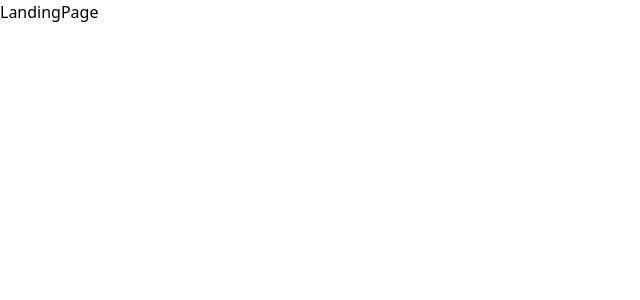
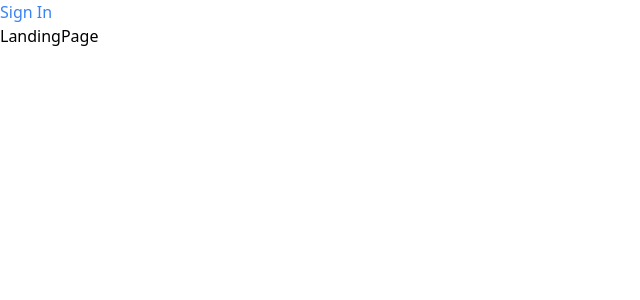
Before and after one commit to anmoljhamb/bharat-beyond-boxes, a React (Vite) app in the folder client/: page / in a window 1280 px wide. Shown: the top 300 px of the page, without its empty margins (0-640 px from the left). Built offline with nearby package versions, Linux system fonts and the light colour scheme.

Commit message:
refactor to remove the useContext(AuthContext)! line to replace it with useAuth

```diff
--- a/client/src/App.tsx
+++ b/client/src/App.tsx
@@ -1,19 +1,25 @@
 import { Routes, Route } from "react-router-dom";
 import LandingPage from "./pages/LandingPage";
 import NotFound from "./pages/NotFound.tsx";
-import { useContext } from "react";
-import { AuthContext } from "./contexts/AuthContext.tsx";
 import HomePage from "./pages/HomePage.tsx";
+import SignInPage from "./pages/SignInPage.tsx";
+import Navbar from "./components/Navbar.tsx";
+import { useAuth } from "./contexts/index.ts";
 
 export default function App() {
-  const authContext = useContext(AuthContext)!;
+  const authContext = useAuth();
 
   return (
     <>
+      <Navbar />
       <Routes>
         <Route
           path="/"
           element={authContext.isSignedIn ? <HomePage /> : <LandingPage />}
+        />
+        <Route
+          path="/signin"
+          element={authContext.isSignedIn ? <SignInPage /> : <HomePage />}
         />
         <Route path="*" element={<NotFound />} />
       </Routes>
--- a/client/src/components/Navbar.tsx
+++ b/client/src/components/Navbar.tsx
@@ -1,5 +1,17 @@
+import NavbarLink from "./NavbarLink";
+import { useAuth } from "../contexts";
+
 const Navbar = () => {
-  return <div>Navbar</div>;
+  const authContext = useAuth();
+
+  return (
+    <>
+      <nav>
+        {!authContext.isSignedIn && <NavbarLink text="Sign In" url="/signin" />}
+        {authContext.isSignedIn && <NavbarLink text="Sign In" url="/signout" />}
+      </nav>
+    </>
+  );
 };
 
 export default Navbar;
--- a/client/src/components/NavbarLink.tsx
+++ b/client/src/components/NavbarLink.tsx
@@ -1,5 +1,16 @@
-const NavbarLink = () => {
-  return <div>NavbarLink</div>;
+import { Link } from "react-router-dom";
+
+type Props = {
+  text: string;
+  url: string;
+};
+
+const NavbarLink = (props: Props) => {
+  return (
+    <Link className="text-blue-500" to={props.url}>
+      {props.text}
+    </Link>
+  );
 };
 
 export default NavbarLink;
--- /dev/null
+++ b/client/src/contexts/index.ts
@@ -0,0 +1,4 @@
+import { useContext } from "react";
+import { AuthContext } from "./AuthContext";
+
+export const useAuth = () => useContext(AuthContext)!;
--- a/client/src/pages/HomePage.tsx
+++ b/client/src/pages/HomePage.tsx
@@ -1,5 +1,23 @@
+import { useNavigate } from "react-router-dom";
+import { useAuth } from "../contexts";
+
 const HomePage = () => {
-  return <div>HomePage</div>;
+  const authContext = useAuth();
+  const navigator = useNavigate();
+
+  return (
+    <>
+      <button
+        className=""
+        onClick={async () => {
+          await authContext.signOut();
+          navigator("/");
+        }}
+      >
+        Sign Out
+      </button>
+    </>
+  );
 };
 
 export default HomePage;
--- /dev/null
+++ b/client/src/pages/SignInPage.tsx
@@ -0,0 +1,5 @@
+const SignInPage = () => {
+  return <div>SignInPage</div>;
+};
+
+export default SignInPage;
--- /dev/null
+++ b/client/src/pages/SignOutPage.tsx
@@ -0,0 +1,7 @@
+import React from "react";
+
+const SignOutPage = () => {
+  return <div>Loging Out...</div>;
+};
+
+export default SignOutPage;
--- a/client/src/types.ts
+++ b/client/src/types.ts
@@ -1,3 +1,5 @@
-export type BAuthContext =
-  | { isSignedIn: true; signOut: () => Promise<void> }
-  | { isSignedIn: false; signIn: () => Promise<void> };
+export type BAuthContext = {
+  isSignedIn: boolean;
+  signOut: () => Promise<void>;
+  signIn: () => Promise<void>;
+};
```
